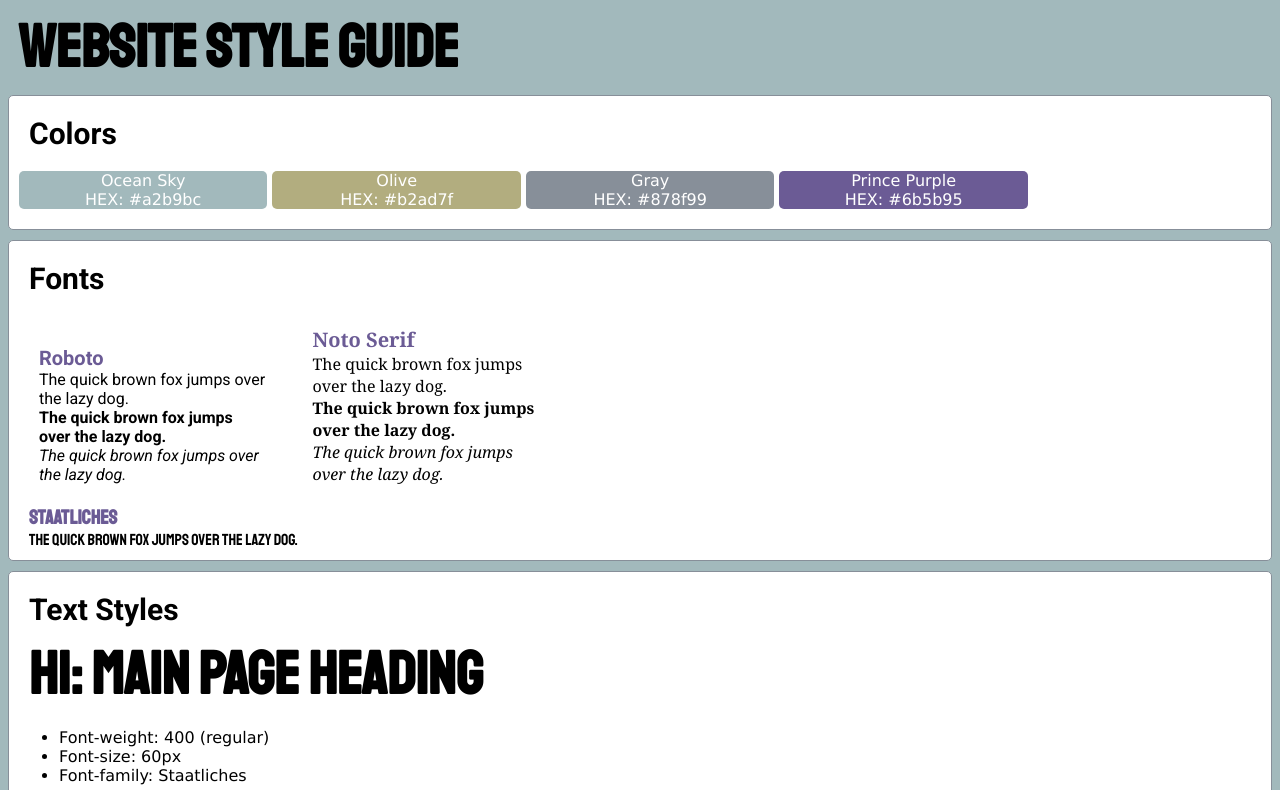
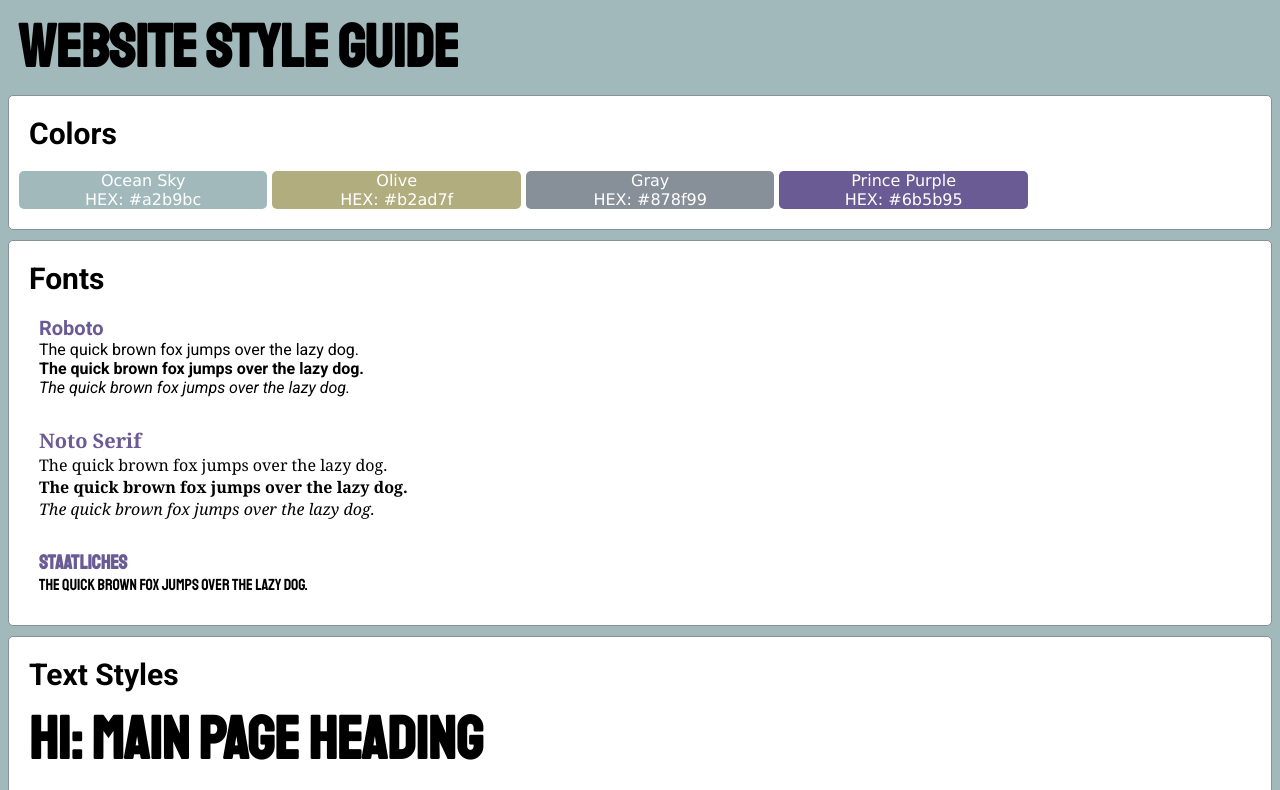
Before and after one commit to wadeAndersen/Design-System, a plain HTML site: page index.html in a window 1280 px wide. Shown: the top 790 px of the page. Drawn offline with Linux system fonts and the light colour scheme.

Commit message:
finished

```diff
--- a/index.html
+++ b/index.html
@@ -68,11 +68,13 @@
           The quick brown fox jumps over the lazy dog.
         </p>
       </div>
-      <div class="font-panel"></div>
-      <p class="font-label Staatliches">Staatliches</p>
-      <p class="regular Staatliches">
-        The quick brown fox jumps over the lazy dog.
-      </p>
+      <div class="font-panel">
+        <p class="font-label Staatliches">Staatliches</p>
+        <p class="regular Staatliches">
+          The quick brown fox jumps over the lazy dog.
+        </p>
+      </div>
+
     </div>
     </div>
     <div class="container">
--- a/styles.css
+++ b/styles.css
@@ -63,8 +63,7 @@ p {
 /*fonts*/
 
 .font-panel {
-  display: inline-block;
-  width: 20%;
+  width: 100%;
   margin: 10px auto;
   padding: 10px;
 }
```
